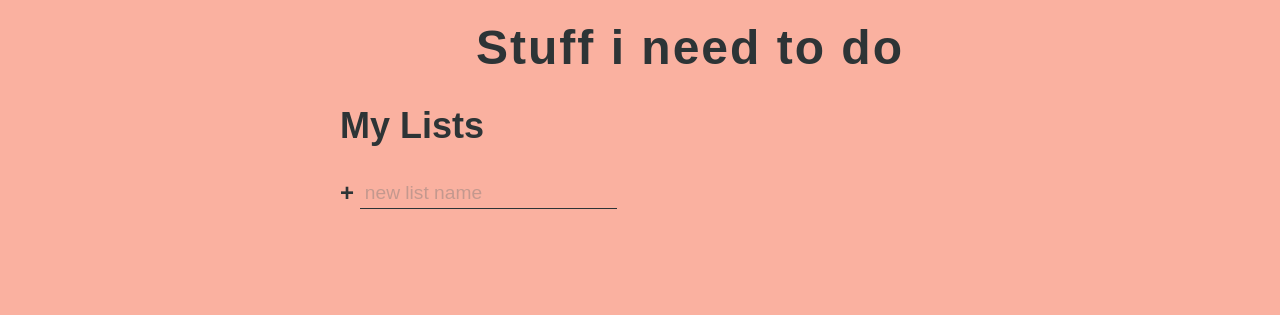
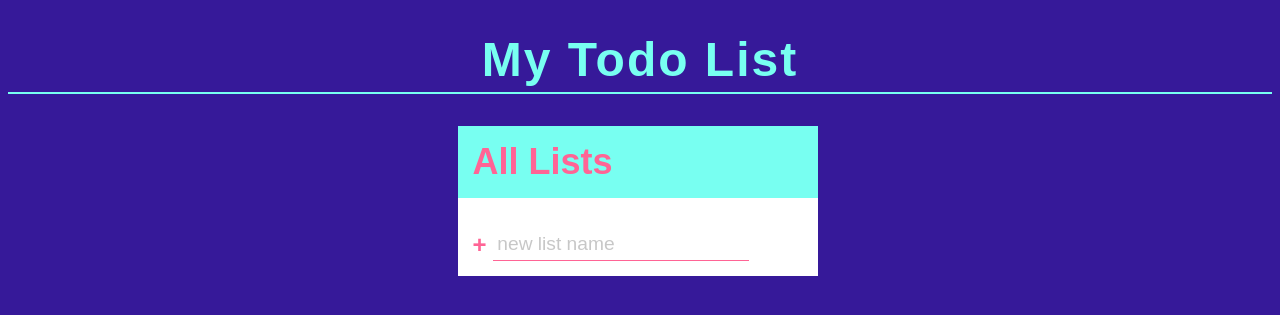
Before and after one commit to Fhareed/TodolistApp, a PHP site: page / in a window 1280 px wide. Shown: the top 315 px of the page. Run offline with PHP 8.4, Linux system fonts and the light colour scheme.

Commit message:
Push changes

```diff
--- a/index.html
+++ b/index.html
@@ -1,49 +1,46 @@
 <!DOCTYPE html>
 <html lang="en">
   <head>
-    <meta charset="UTF-8">
-    <meta http-equiv="X-UA-Compatible" content="IE=edge">
-    <meta name="viewport" content="width=device-width, initial-scale=1.0">
+    <meta charset="UTF-8" />
+    <meta http-equiv="X-UA-Compatible" content="IE=edge" />
+    <meta name="viewport" content="width=device-width, initial-scale=1.0" />
     <title>Todo list</title>
     <link rel="stylesheet" href="main.css" />
     <script defer src="script.js"></script>
-
-
   </head>
   <body>
-    <h1 class="title">Stuff i need to do </h1>
+    <h1 class="title">My Todo List</h1>
 
     <div class="tasks-container">
-         <div class="all-tasks">
-        <h2 class="task-list-title">My Lists</h2>
-        <ul class="Task-List" data-lists>
-            <!--<li class="active-list">Youtube</li>
-            <li class="list-name">Work</li>
-            <li class="list name">Grocery</li> --->
-        </ul>
+      <div class="all-tasks todo-list">
+        <div class="todo-header my-list-header">
+          <h2 class="task-list-title">All Lists</h2>
+        </div>
+
+        <div class="todo-body my-list-body">
+          <ul class="Task-List" data-lists></ul>
 
           <form action="" data-new-list-form>
-            <input type="text"
+            <input
+              type="text"
               class="new list"
               data-new-list-input
               placeholder="new list name"
               aria-label="new list name"
             />
-            <button class="btn create"
-            aria-label="create new list">+</button>
+            <button class="btn create" aria-label="create new list">+</button>
           </form>
         </div>
+      </div>
 
-    <div class="todo-list" data-list-display-container>
+      <div class="todo-list tasks-div" data-list-display-container>
         <div class="todo-header">
           <h2 class="list-title" data-list-title>Youtube</h2>
           <p class="task-count" data-list-count>3 tasks remaining.</p>
         </div>
 
         <div class="todo-body">
-            <div class="tasks" data-tasks>
-
-            </div>
+          <div class="tasks" data-tasks></div>
           <!--end of task 3-->
           <div class="new-task-creator">
             <form action="" data-new-task-form>
@@ -58,20 +55,22 @@
             </form>
           </div>
           <div class="delete-stuffs"></div>
-            <button class="btn delete" data-clear-complete-task-button>clear completed tasks</button>
-            <button class="btn delete" data-delete-list-button>Delete list</button>
+          <button class="btn delete" data-clear-complete-task-button>
+            clear completed tasks
+          </button>
+          <button class="btn delete" data-delete-list-button>
+            Delete list
+          </button>
         </div>
       </div>
       <template id="task-template">
         <div class="task">
-            <input type="checkbox"/>
+          <input type="checkbox" />
           <label>
             <span class="custom-checkbox"></span>
           </label>
         </div>
       </template>
     </div>
-
-
   </body>
 </html>
--- a/main.css
+++ b/main.css
@@ -2,7 +2,7 @@
   --clr-primary: #fab1a0;
   --clr-light: #f4f4f4;
   --clr-dark: #333;
-   --clr-warning:rgb(99, 36, 36);
+  --clr-warning: rgb(99, 36, 36);
 }
 
 *,
@@ -17,9 +17,8 @@ body {
   font-family: "Work Sans", sans-serif;
   font-weight: 300;
   font-size: 1.5rem;
-    background-color: var(--clr-primary);
-    color: #2d3436;
-
+  background-color: #361999 /* var(--clr-primary) */;
+  color: #fff /* #14213d */ /* #2d3436 */;
 
   /* display: grid;
 grid:
@@ -32,29 +31,27 @@ grid:
   /* grid-area: header; */
   text-align: center;
   /* font-size: cal(4vw + 2rem);
-    font-weight: 900;
-    color:#2d3436; */
+    font-weight: 900;*/
+  color: #78fff1;
   letter-spacing: 2px;
-    margin: 20px;
-    padding-left: 100px;
+  border-bottom: 2px solid;
+  padding-bottom: 5px;
+  /* margin: 20px;
+    padding-left: 100px; */
 }
-
 
 .task-list {
   font-size: 1.1rem;
   line-height: 1.7;
   list-style: circle;
   padding-left: 60px;
-
 }
 
 .list-name {
   cursor: pointer;
-
 }
 .list-name:hover {
   opacity: 0.7;
-
 }
 
 form {
@@ -65,9 +62,8 @@ form {
   cursor: pointer;
   background: 0;
   border: 0;
-    padding:0;
-    color:inherit;
-
+  padding: 0;
+  color: inherit;
 }
 
 .btn.create {
@@ -78,7 +74,7 @@ form {
 }
 
 .btn.create:hover {
-    opacity: .7;
+  opacity: 0.7;
 }
 
 .btn.delete {
@@ -93,7 +89,7 @@ form {
 
 .new {
   background: transparent;
-    border: 0 ;
+  border: 0;
   color: inherit;
   border-bottom: 1px solid currentColor;
   font-size: inherit;
@@ -102,7 +98,6 @@ form {
 
   transition: border-bottom 150ms ease-in;
   order: 2;
-
 }
 .new::placeholder {
   opacity: 0.4;
@@ -120,31 +115,25 @@ form {
   font-size: 1.2rem;
 }
 
-.new.task{
+.new.task {
   margin-bottom: 0;
 }
 
 .active-list {
   font-weight: 700;
-
-
 }
 
-/*
-
 .todo-list {
-    --spacer: 3rem;
-
+  --spacer: 15px /* 3rem */;
 
   grid-area: active;
-    background: var(--clr-light);
-    color: var(--clr-dark);
-
+  background: #fff /* var(--clr-light) */;
+  color: #ff6495 /* var(--clr-dark) */;
 }
 
 .todo-header {
   padding: var(--spacer);
-    background: #e4e4e4;
+  background: #78fff1 /* #e4e4e4 */;
   display: flex;
   align-items: center;
   justify-content: space-between;
@@ -161,14 +150,14 @@ form {
 
 .todo-body {
   padding: var(--spacer);
-    position:relative;
+  position: relative;
 }
 
 .new-task-creator .create {
   color: var(--clr-primary);
 }
 
-[type= "checkbox"] {
+[type="checkbox"] {
   opacity: 0;
   position: absolute;
 }
@@ -185,7 +174,7 @@ form {
 
 .task::after {
   content: "";
-    position:absolute;
+  position: absolute;
   right: 0;
   left: 0;
   bottom: -0.5em;
@@ -207,7 +196,8 @@ form {
   transition: transform 300ms ease-in-out;
 }
 
-.task:hover .custom-checkbox,[type="checkbox"]:focus + label .custom-checkbox {
+.task:hover .custom-checkbox,
+[type="checkbox"]:focus + label .custom-checkbox {
   transform: scale(1.2);
   color: var(--clr-primary);
 }
@@ -219,7 +209,7 @@ form {
 }
 
 [type="checkbox"]:checked + label {
-    opacity: 0.5
+  opacity: 0.5;
 }
 
 .task label::after {
@@ -228,7 +218,7 @@ form {
   left: 0;
   right: 0;
   left: 1.5em;
-    top:50%;
+  top: 50%;
   height: 3px;
   background: currentColor;
   transform: scaleX(0);
@@ -241,18 +231,59 @@ form {
   transform-origin: left;
 }
 
-*/
 .delete-stuffs {
   display: flex;
-    justify-content:space-evenly;
-    position:absolute;
-    width:100%;
-    left:0;
-    bottom:-35px;
-    color:var(--clr-light);
+  justify-content: space-evenly;
+  position: absolute;
+  width: 100%;
+  left: 0;
+  bottom: -35px;
+  color: var(--clr-light);
 }
 
 .tasks-container {
-    width: 600px;
+  max-width: 900px;
   margin: auto;
+  display: flex;
+  justify-content: center;
 }
+
+.all-tasks {
+  width: 40% !important;
+}
+
+.todo-list {
+  width: 60%;
+}
+
+.task-list-title {
+  margin-top: 0px;
+  margin-bottom: 0px;
+}
+
+.list-title {
+  margin-top: 0;
+  margin-bottom: 0;
+}
+
+.all-tasks.todo-list {
+  margin-right: 5px !important;
+}
+
+.Task-List {
+  margin-top: 0;
+  margin-bottom: 15px;
+}
+
+.tasks-div .todo-header {
+  background-color: #361999;
+}
+
+.todo-list.tasks-div {
+  background: #361999;
+  border: 2px solid #fff;
+}
+
+.tasks-div .todo-body {
+  color: white;
+}
```
Also changed, not shown: script.js (+10 -22 lines). Lines whose indentation alone changed are shown as unchanged.
